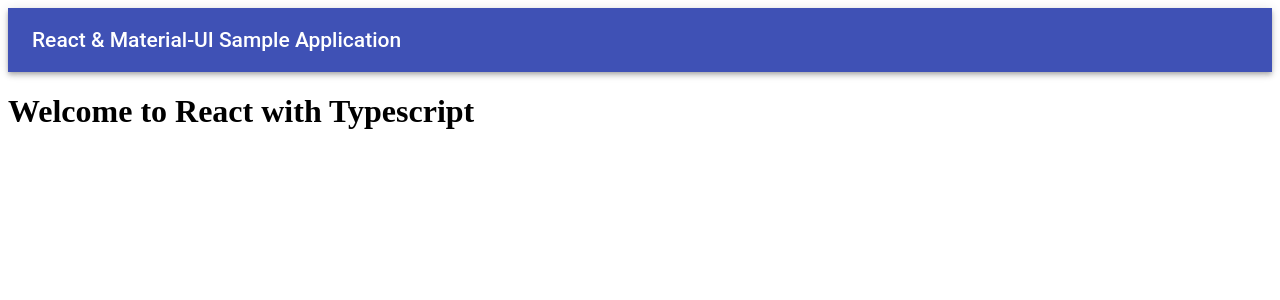
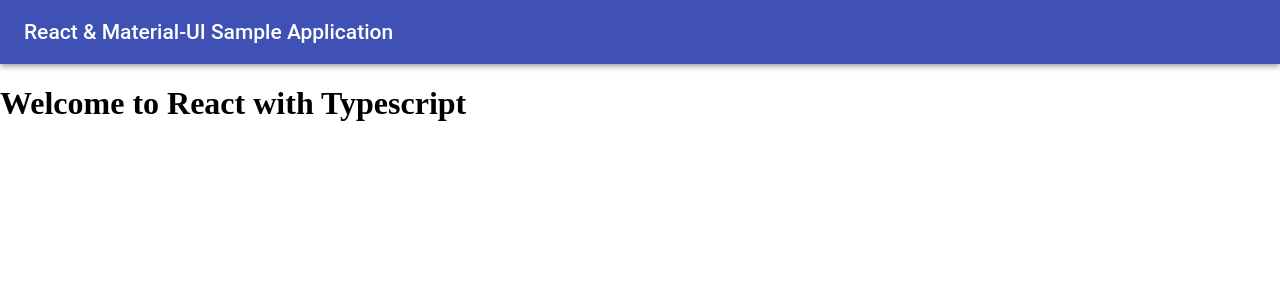
Before and after one commit to enricoteterra/sgef-sales-assistant, a React app: page / in a window 1280 px wide. Shown: the top 300 px of the page. Built offline with nearby package versions, Linux system fonts and the light colour scheme.

Commit message:
added browser reset

```diff
--- a/src/App.tsx
+++ b/src/App.tsx
@@ -20,7 +20,7 @@
 
 class App extends React.Component {
     // eslint-disable-next-line @typescript-eslint/explicit-member-accessibility
-    render() {
+    render(): JSX.Element {
         return (
             <div className={styles.App}>
                 <NavBar />
--- a/src/index.html
+++ b/src/index.html
@@ -5,6 +5,12 @@
         <meta name="viewport" content="width=device-width, initial-scale=1.0" />
         <meta http-equiv="X-UA-Compatible" content="ie=edge" />
         <title>Sales Assistant</title>
+        <style>
+            body {
+                padding: 0;
+                margin: 0;
+            }
+        </style>
     </head>
 
     <body>
```
